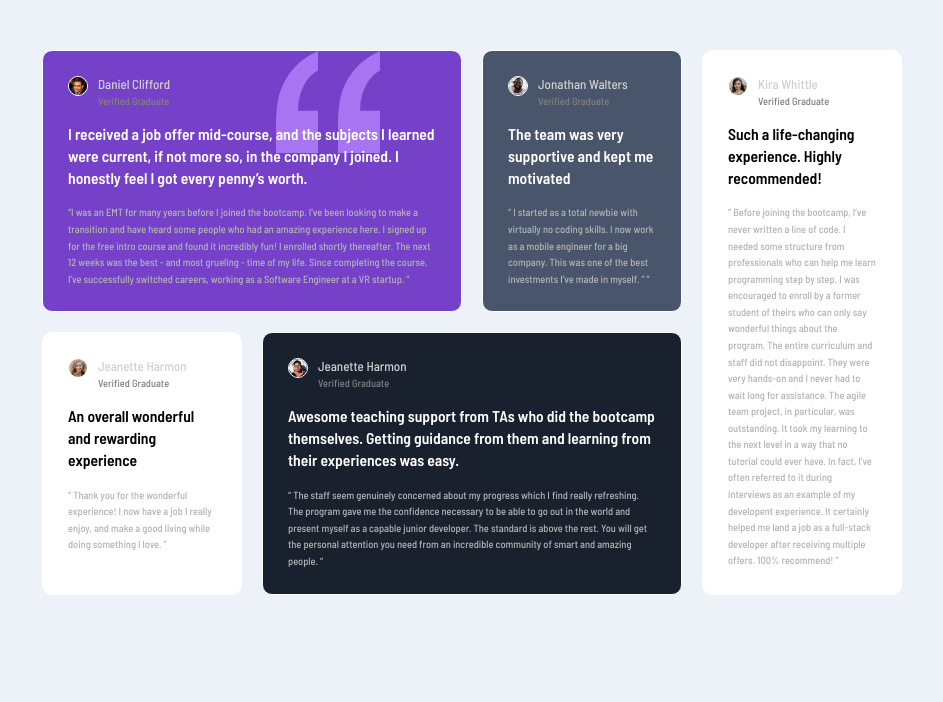
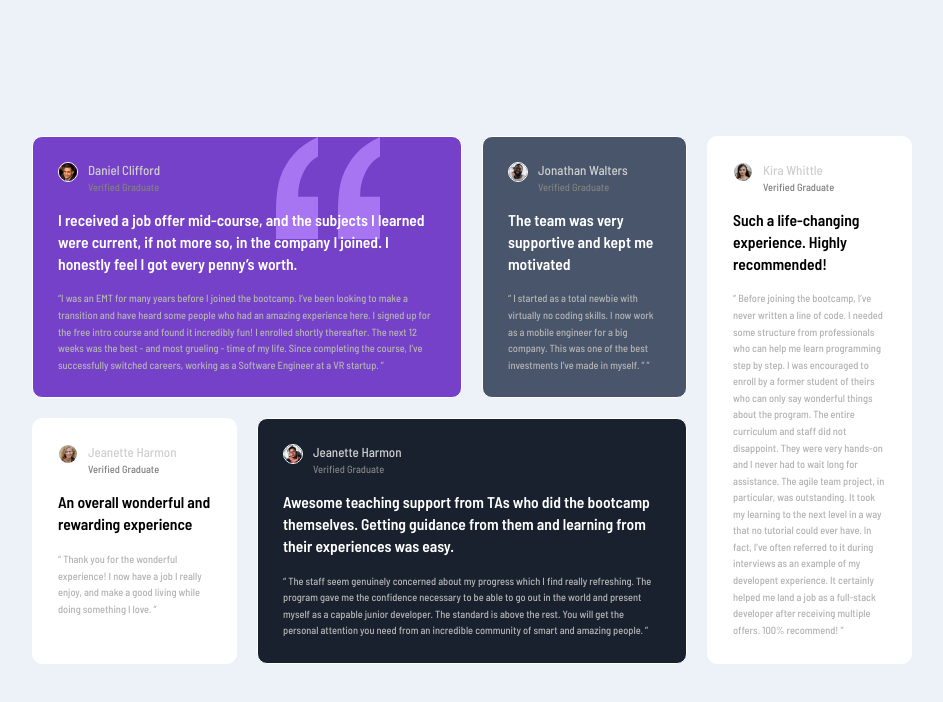
Before and after one commit to mahfoudh-med/testimonials-grid-section-main, a plain HTML site: page index.html in a window 1280 px wide. Shown: the whole page, without its empty margins (168-1111 px from the left). Drawn offline with Linux system fonts and the light colour scheme.

Commit message:
centelaize page

```diff
--- a/css/main.css
+++ b/css/main.css
@@ -4,18 +4,22 @@
   padding:0;
   margin:0;
 }
+
+html,
 body{
 font-family:'Barlow Semi Condensed',sans-serif ;
 font-size:13px;
 background-color: hsl(210, 46%, 95%);
+display:flex;
+justify-content: center;
+align-items: center;
+height:100%;
 }
 /*End  Global Rules  */
 .container{
 display:grid;
-grid-template-columns: repeat(4,minmax(auto,200px));
+grid-template-columns: repeat(4,minmax(auto,205px));
 gap:20px;
-width:fit-content;
-margin: 50px auto;
 }
 @media (max-width:767px){
 .container{
```
